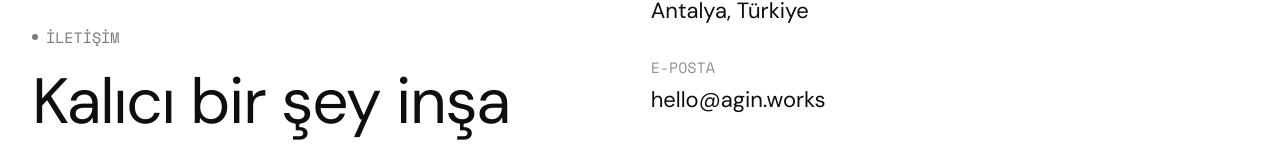
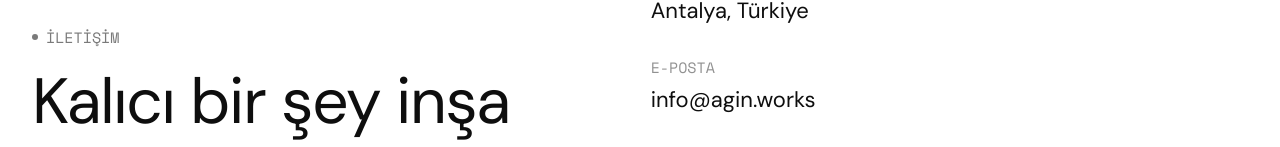
Before and after one commit to berfinagin/aginworks, a React (Vite) app: page / in a window 1280 px wide. Shown: the part 6182-6329 px from the top of the page. Built offline with nearby package versions, Linux system fonts and the light colour scheme.

Commit message:
Fix email in contact info: hello@ → info@agin.works
Co-Authored-By: Claude Sonnet 4.6 <noreply@anthropic.com>

```diff
--- a/src/components/Contact.jsx
+++ b/src/components/Contact.jsx
@@ -18,7 +18,7 @@ export default function Contact() {
         </div>
         <div className={styles.item}>
           <label>{toUpper(c.email)}</label>
-          <p>hello@agin.works</p>
+          <p>info@agin.works</p>
         </div>
         <div className={styles.item}>
           <label>{toUpper(c.services)}</label>
```
